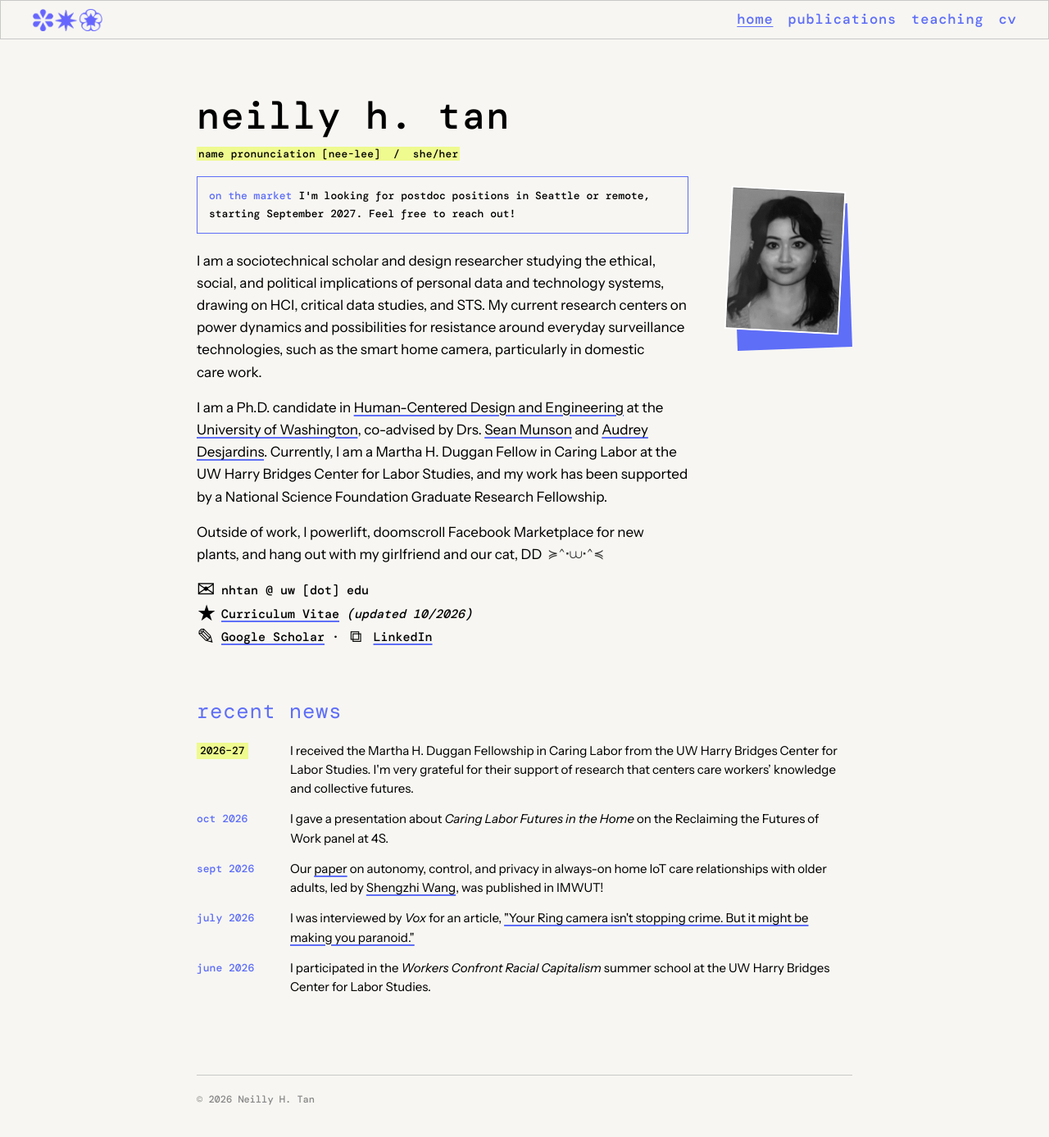
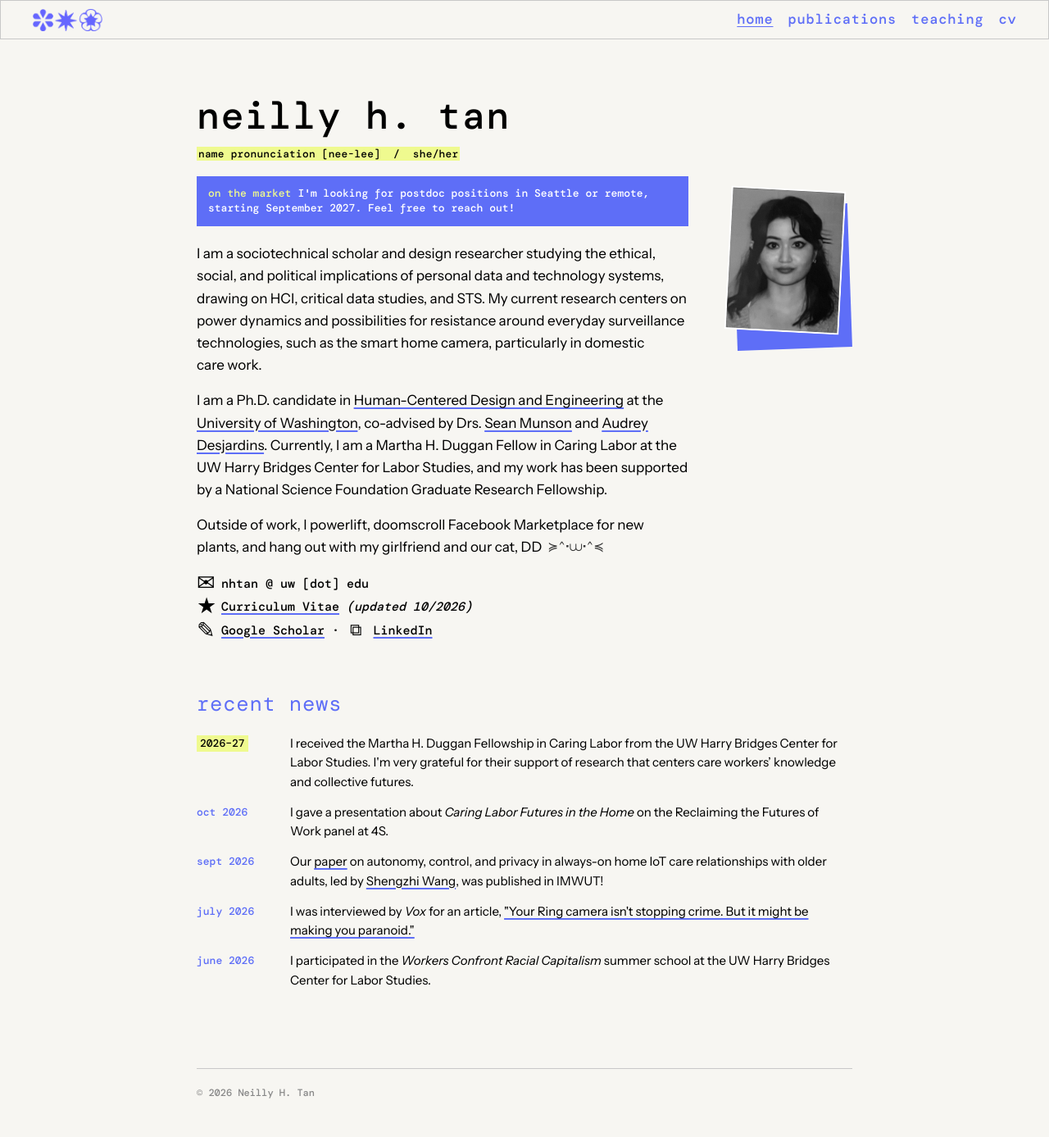
Before and after one commit to neillytan/neillytan.github.io, a Jekyll site: the page built from index.html, in a window 1280 px wide and 1400 px high. Shown: the top 1387 px of the window at 82% size. Built offline with Jekyll 4.4.1, drawn with Linux system fonts in a browser that asks for light colours; some web fonts are replaced.

Commit message:
Postdoc notice: solid blue box, yellow label, tighter lines
Co-Authored-By: Claude Opus 5.5 <noreply@anthropic.com>

```diff
--- a/assets/css/style.css
+++ b/assets/css/style.css
@@ -91,8 +91,8 @@ p { margin: 0 0 1rem; }
 
 .kaomoji { font-size: 0.9em; letter-spacing: 0.02em; margin-left: 0.25em; color: #333; white-space: nowrap; position: relative; top: -1px; }
 
-.job-note { margin: 2px 0 20px; padding: 12px 14px; border: 1px solid var(--accent); font-family: var(--heading-font); font-size: 13px; line-height: 1.7; }
-.job-label { margin-right: 8px; color: var(--accent); }
+.job-note { margin: 2px 0 20px; padding: 12px 14px; background: var(--accent); color: #fff; font-family: var(--heading-font); font-size: 13px; line-height: 1.45; }
+.job-label { margin-right: 8px; color: var(--highlight); }
 
 /* contact */
 .contact { margin-top: 1rem; font-family: var(--heading-font); font-size: 15px; line-height: 1.9; }
```
